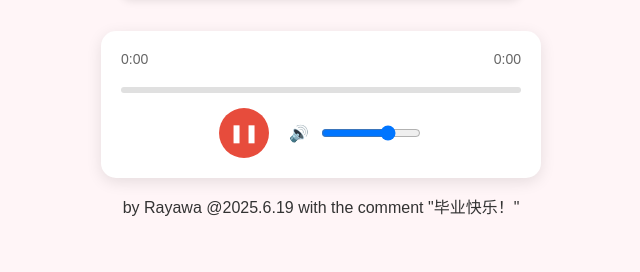
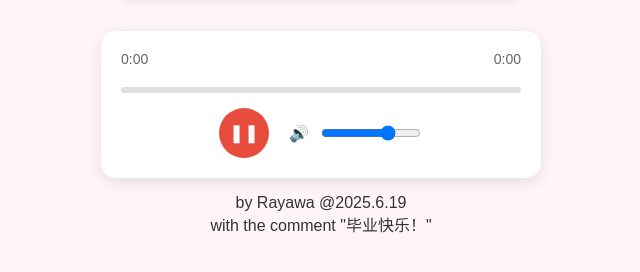
Before and after one commit to 2025class5/2025class5.github.io, a plain HTML site: page index.html in a window 1280 px wide. Shown: the part 420-692 px from the top of the page, without its empty margins (319-959 px from the left). Drawn offline with Linux system fonts and the light colour scheme.

Commit message:
毕业快乐

```diff
--- a/index.html
+++ b/index.html
@@ -207,6 +207,6 @@
             audio.volume = volumeSlider.value;
         });
     </script>
-    <p>by Rayawa @2025.6.19 with the comment "毕业快乐！"</p>
+    <p>by Rayawa @2025.6.19 <br> with the comment "毕业快乐！"</p>
 </body>
 </html>
```
